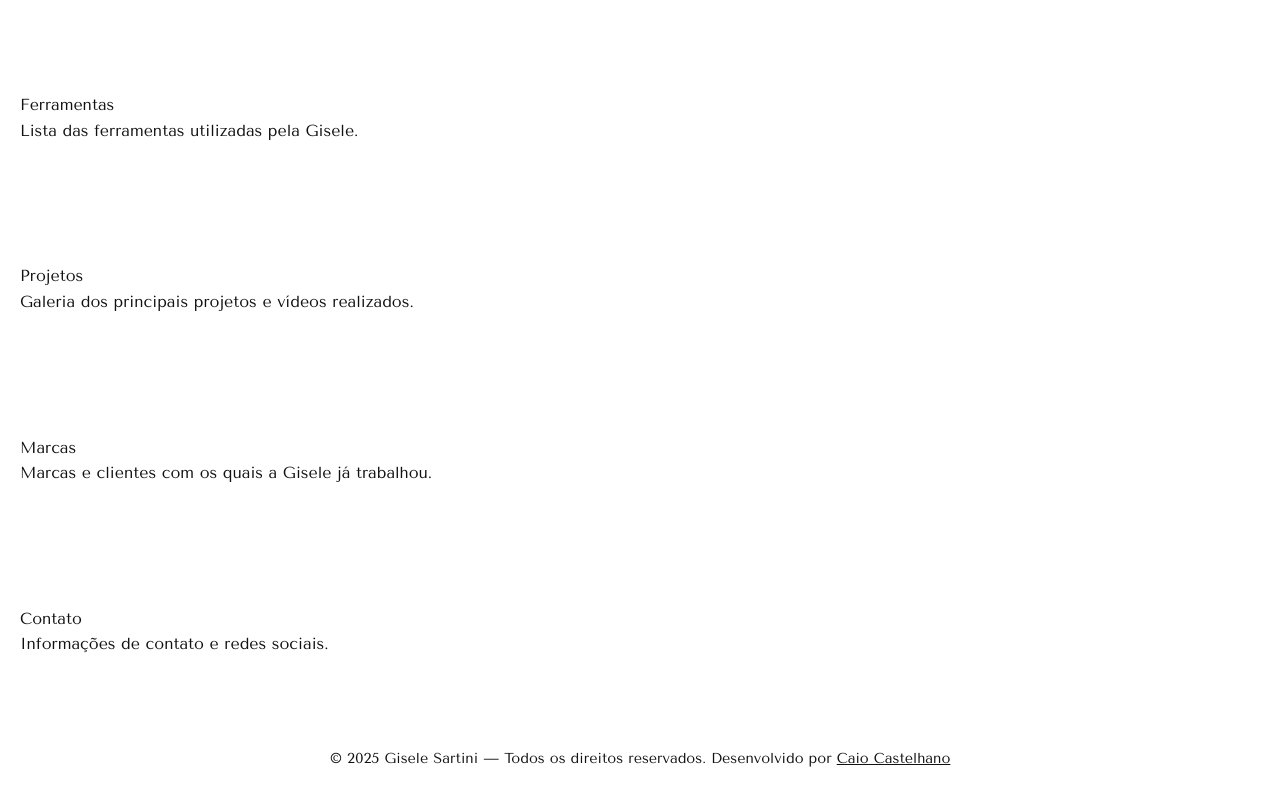
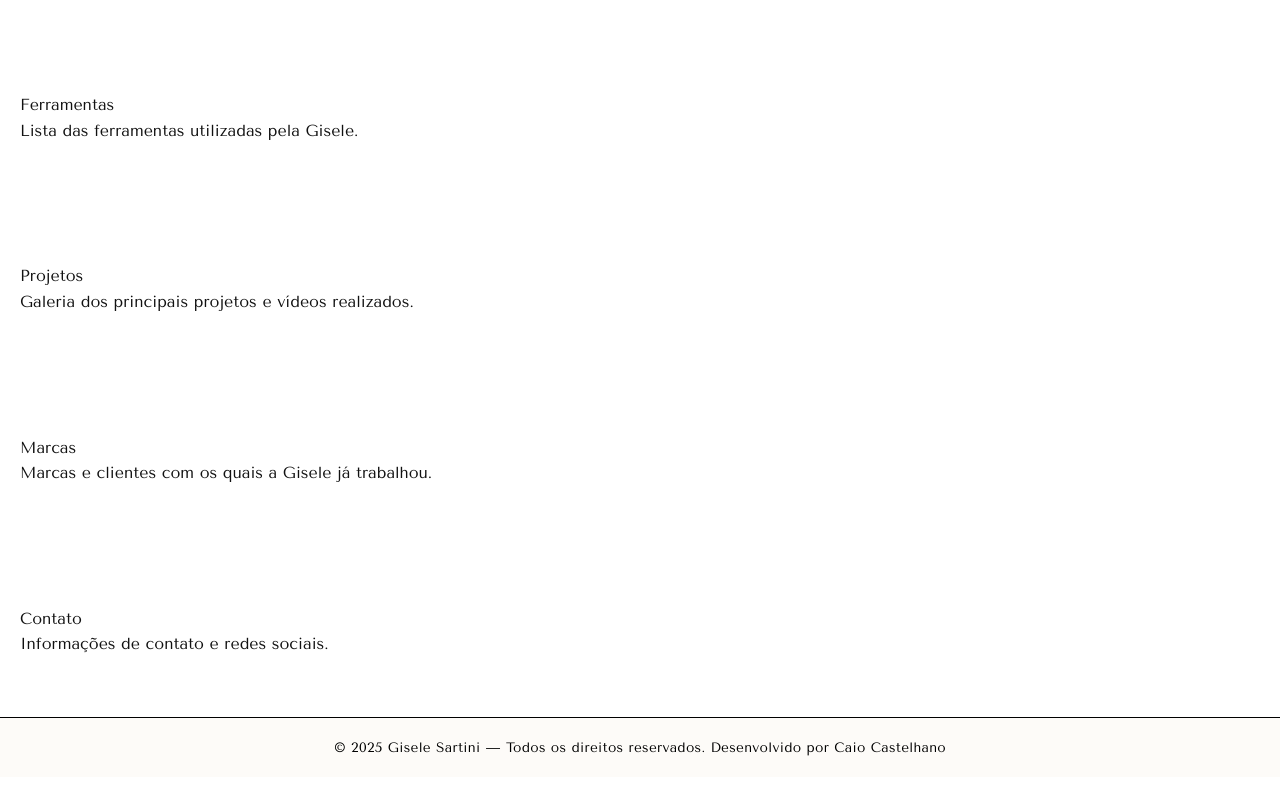
Before and after one commit to caiocastelhano/gisele-sartini, a Next.js app: page / in a window 1280 px wide. Shown: the part 376-1176 px from the top of the page. After the commit the page ends 1153 px from the top, so only its background shows below. Built offline with nearby package versions, Linux system fonts and the light colour scheme; no server answers.

Commit message:
Create compact footer design

```diff
--- a/app/components/Footer/Footer.jsx
+++ b/app/components/Footer/Footer.jsx
@@ -1,14 +1,16 @@
+import styles from "./Footer.module.css";
+
 export default function Footer({ dictionary }) {
   return (
-    <footer>
-      <p>
+    <footer className={styles.footer}>
+      <p className={styles.text}>
         © {new Date().getFullYear()} Gisele Sartini —{" "}
-        {dictionary.footer.rights}{" "}
-        {dictionary.footer.developed}{" "}
+        {dictionary.footer.rights} {dictionary.footer.developed}{" "}
         <a
           href="https://caiocastelhano.com.br"
           target="_blank"
           rel="noopener noreferrer"
+          className={styles.link}
         >
           Caio Castelhano
         </a>
--- /dev/null
+++ b/app/components/Footer/Footer.module.css
@@ -0,0 +1,26 @@
+.footer {
+  padding: 20px 16px;
+  background-color: #FDFBF8;
+  border-top: 1px solid #000;
+  text-align: center;
+  letter-spacing: 0.3px;
+}
+
+.text {
+  margin: 0;
+  font-size: 0.85rem;
+  color: #000;
+  line-height: 1.4;
+}
+
+.link {
+  color: #000;
+  text-decoration: none;
+  border-bottom: 1px solid transparent;
+  transition: border-color 0.2s ease;
+}
+
+.link:hover,
+.link:focus-visible {
+  border-color: #000;
+}
```
